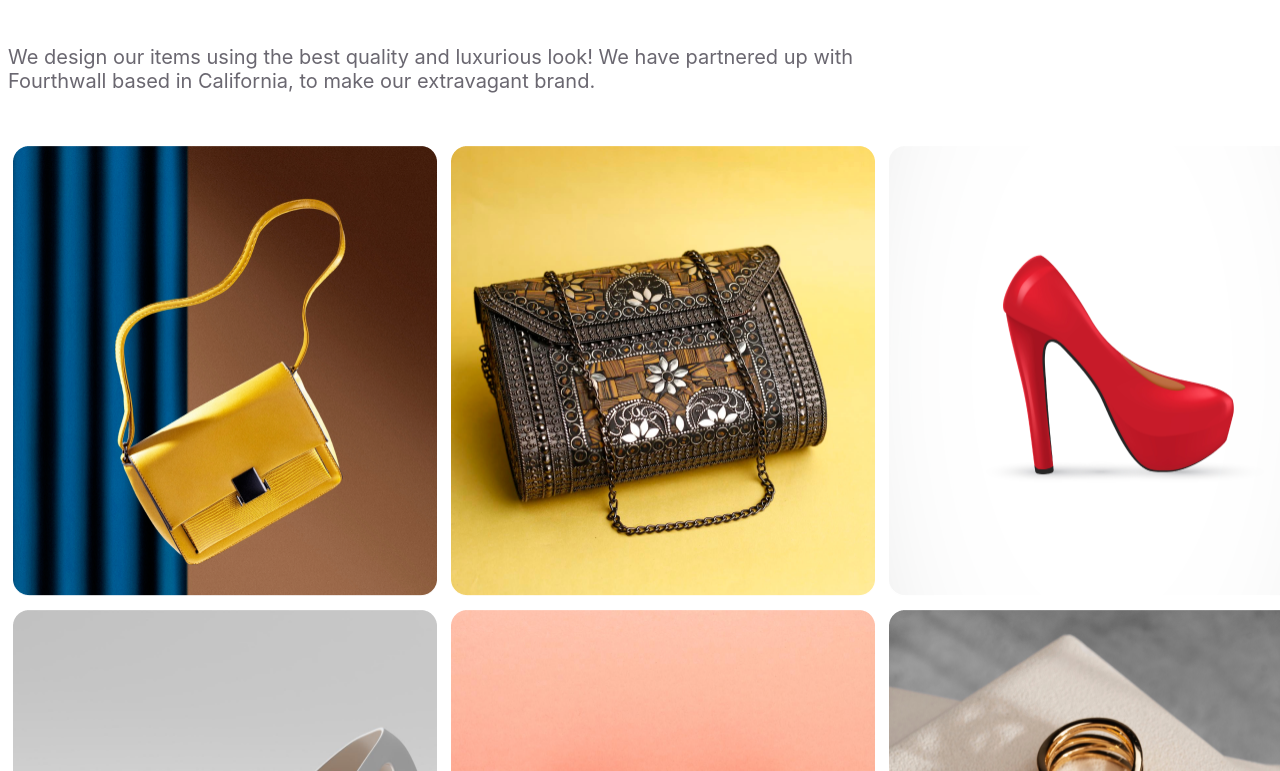
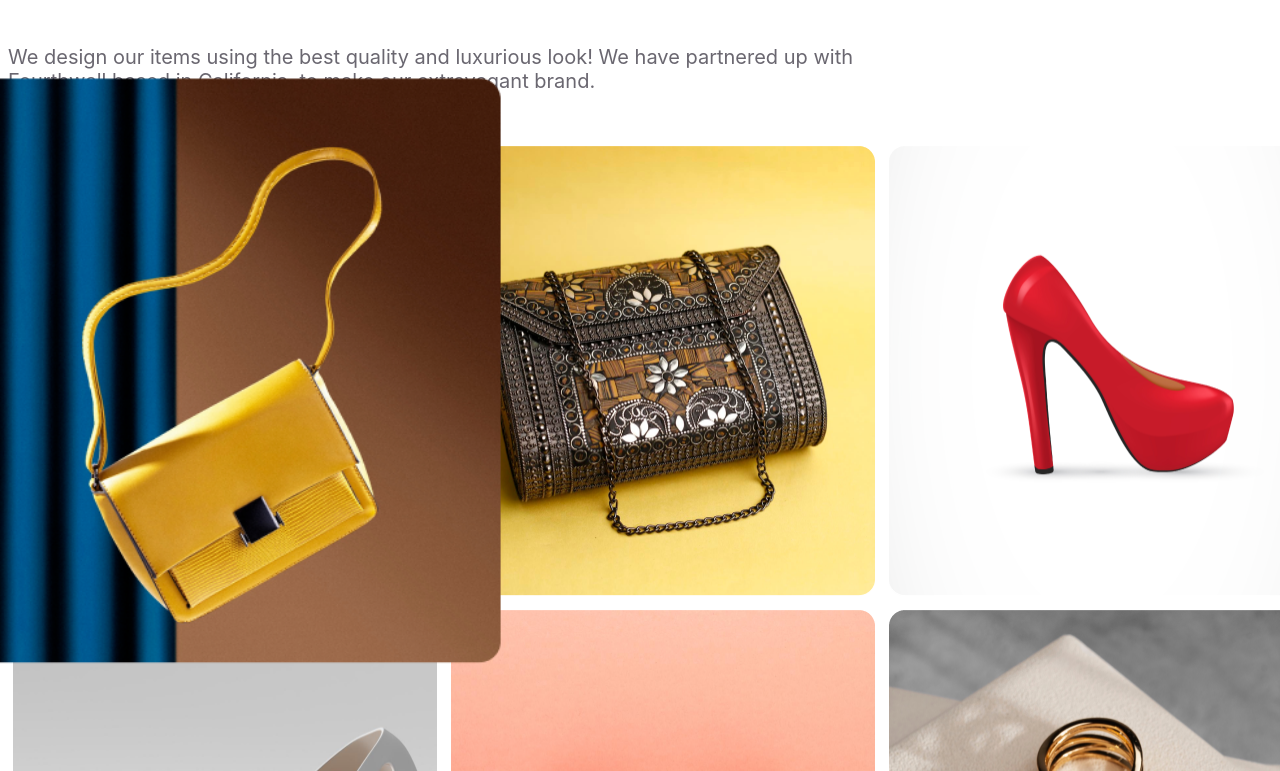
Before and after one commit to Arafat0122/b9-a1, a plain HTML site: page index.html in a window 1280 px wide. In both pictures the pointer is over the picture 225 px from the left and 5262 px from the top of the page. Shown: the part 4891-5662 px from the top of the page. Drawn offline with Linux system fonts and the light colour scheme.

Commit message:
hover effect added

```diff
--- a/styles/style.css
+++ b/styles/style.css
@@ -322,6 +322,10 @@ body {
     margin-bottom: 48px;
 }
 
+.portfolio-images img:hover{
+    transform: scale(1.3);
+}
+
 .portfolio-images img {
     width: 424px;
     height: 450px;
```
